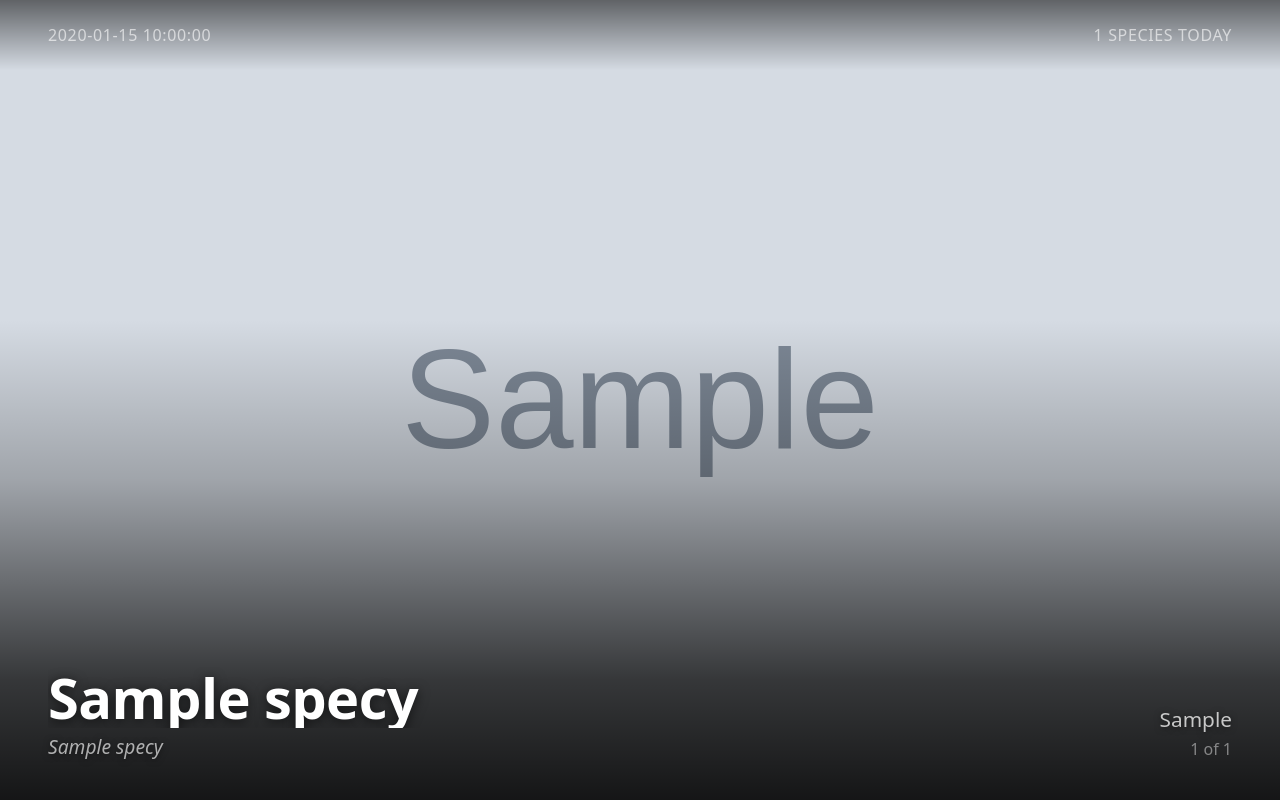
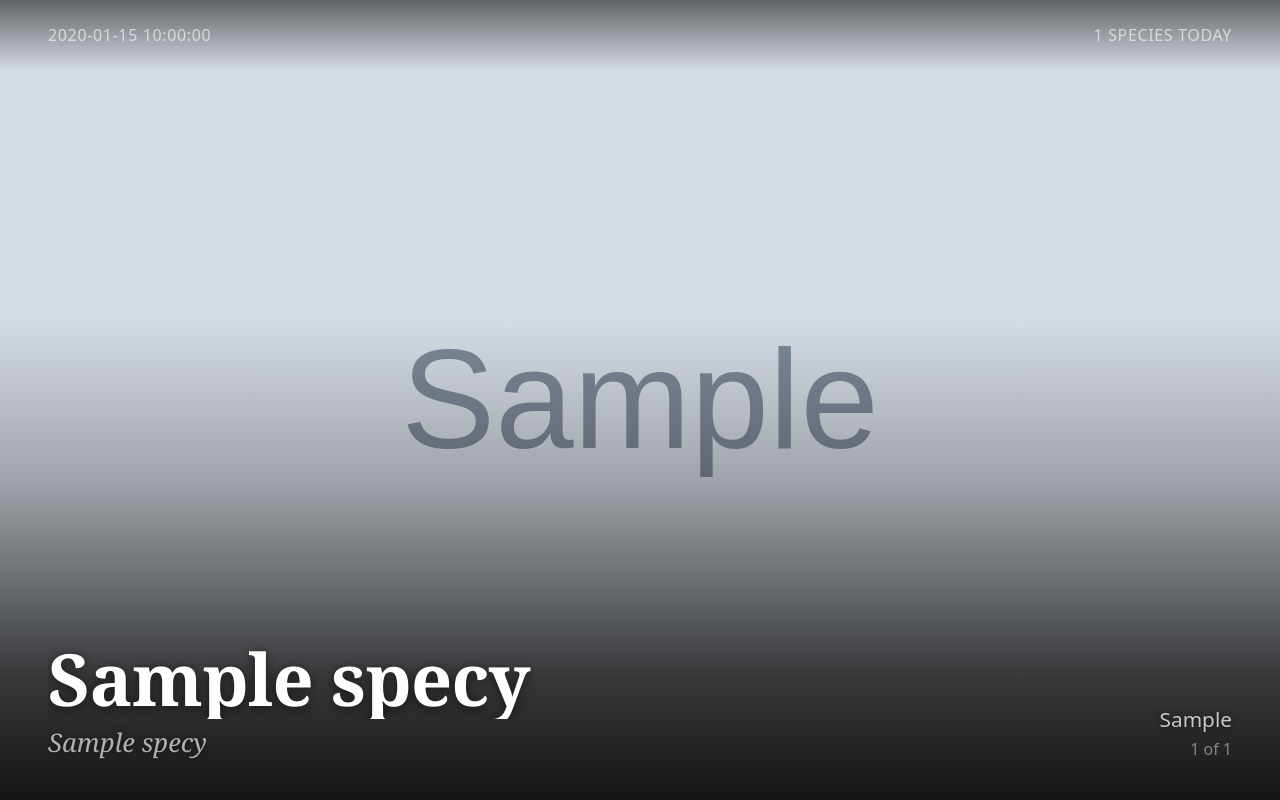
Before and after one commit to danhon/Birdhouse, a Flask app: template src/birdhouse/templates/index.html in a window 1280 px wide. Run offline with Flask 3, Linux system fonts and the light colour scheme; the template is opened without the code that fills it: most values are stand-ins (such as "Sample title", 1, 10 or a date in 2020); grey boxes marked "Sample" are stand-in pictures.

Commit message:
style: serif font and larger type for bird names
Common name: Georgia serif, up from 3.5rem max to 4.5rem max.
Scientific name: Georgia serif italic, up from 1.2rem max to 1.6rem max.

Co-Authored-By: Claude Sonnet 4.6 <noreply@anthropic.com>

```diff
--- a/src/birdhouse/templates/index.html
+++ b/src/birdhouse/templates/index.html
@@ -13,6 +13,10 @@
       color: #fff;
       font-family: system-ui, -apple-system, "Segoe UI", sans-serif;
       overflow: hidden;
+    }
+
+    .serif {
+      font-family: "Georgia", "Times New Roman", serif;
     }
 
     /* ── Carousel ─────────────────────────────────────────── */
@@ -85,7 +89,8 @@
     }
 
     .slide__common {
-      font-size: clamp(2rem, 5vw, 3.5rem);
+      font-family: "Georgia", "Times New Roman", serif;
+      font-size: clamp(2.5rem, 6vw, 4.5rem);
       font-weight: 700;
       letter-spacing: -0.01em;
       line-height: 1.1;
@@ -96,10 +101,11 @@
     }
 
     .slide__scientific {
-      font-size: clamp(0.9rem, 1.8vw, 1.2rem);
+      font-family: "Georgia", "Times New Roman", serif;
+      font-size: clamp(1.1rem, 2.2vw, 1.6rem);
       font-style: italic;
       color: rgba(255, 255, 255, 0.65);
-      margin-top: 0.3rem;
+      margin-top: 0.4rem;
       text-shadow: 0 1px 6px rgba(0,0,0,0.5);
     }
 
```
